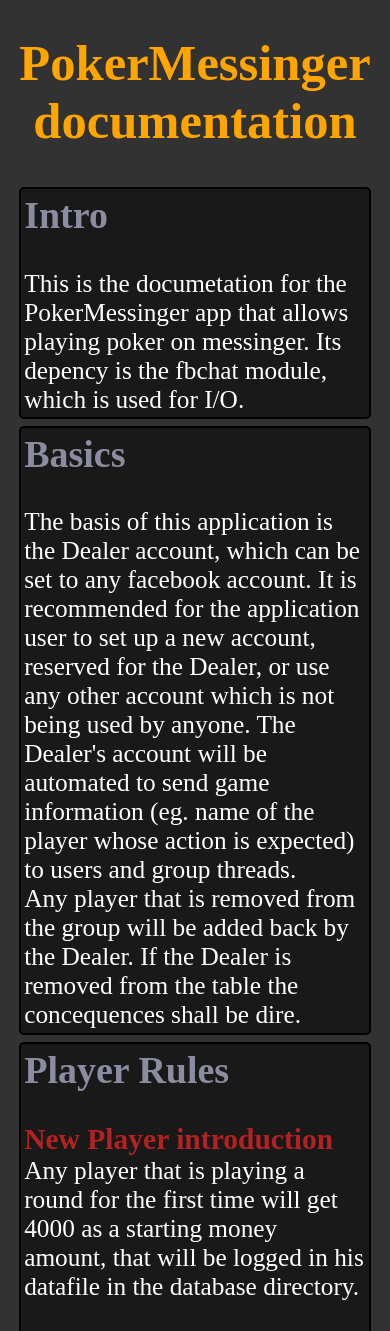
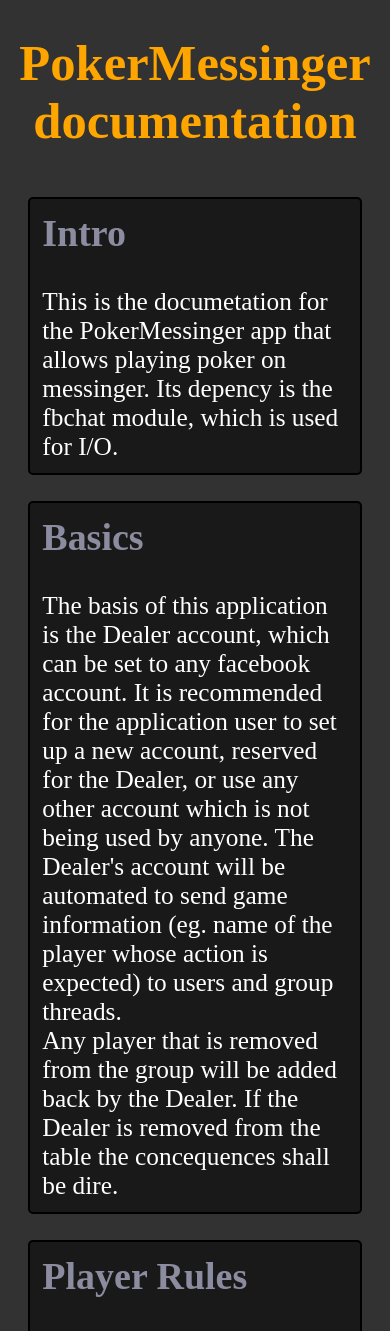
Before and after one commit to kuco23/kuco23.github.io, a PHP site: page /pokermessinger/documentation.html in a window 390 px wide. Shown: the top 1331 px of the page. Run offline with PHP 8.4, Linux system fonts and the light colour scheme.

Commit message:
css test

```diff
--- a/pokermessinger/css/gridDivs.css
+++ b/pokermessinger/css/gridDivs.css
@@ -8,9 +8,9 @@ div.divContainer div {
   flex-basis: 48%;
   flex-shrink: 1;
 
+  padding: 1%;
   margin: 1%;
 
-  padding: 1%;
   border: 2px solid rgba(0, 0, 0, 1);
   background-color: rgba(0, 0, 0, .5);
   border-radius: 5px;
@@ -23,5 +23,7 @@ div.divContainer div:last-child {
 @media only screen and (max-width: 650px) {
   div.divContainer div {
     flex-basis: 98%;
+    margin: 1.5vmax;
+    padding: 1.5vmax;
   }
 }
```
